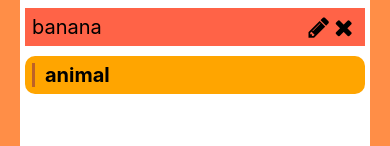
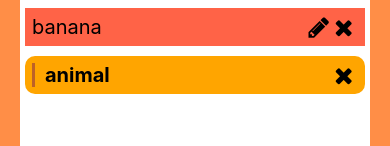
Before and after one commit to dongree/voca-note, a React Native app: screen /Management in a window 390 px wide. Shown: the part 135-281 px from the top of the page. Built offline with nearby package versions, Linux system fonts and the light colour scheme.

Commit message:
make delete functions

```diff
--- a/screens/management/main.js
+++ b/screens/management/main.js
@@ -5,6 +5,7 @@ import {
   View,
   TouchableOpacity,
   ScrollView,
+  Alert,
 } from 'react-native';
 import { FontAwesome } from '@expo/vector-icons';
 import CardModal from './cardModal';
@@ -104,6 +105,51 @@ const Management = ({ navigation }) => {
     setDatas(newData);
   };
 
+  const deleteCard = key => {
+    Alert.alert('Delete Card', 'Are you sure?', [
+      { text: 'Cancel' },
+      {
+        text: "I'm Sure",
+        onPress: () => {
+          const newData = { ...datas };
+          delete newData[key];
+          setDatas(newData);
+        },
+      },
+    ]);
+  };
+
+  const deleteIn = (newData, folderKey) => {
+    Object.keys(newData).map(key => {
+      if (datas[key].vKey === Number(folderKey)) {
+        if (datas[key].type === 'folder') {
+          const temp = newData;
+          newData = deleteIn(temp, key);
+        }
+        delete newData[key];
+      }
+    });
+    return newData;
+  };
+
+  const deleteFolder = folderKey => {
+    Alert.alert(
+      'Delete Folder',
+      'If you delete this folder, all data in the folder will be deleted. Are you sure?',
+      [
+        { text: 'Cancel' },
+        {
+          text: "I'm Sure",
+          onPress: () => {
+            const newData = deleteIn({ ...datas }, folderKey);
+            delete newData[folderKey];
+            setDatas(newData);
+          },
+        },
+      ]
+    );
+  };
+
   return (
     <View style={styles.container}>
       <View style={styles.header}>
@@ -130,7 +176,10 @@ const Management = ({ navigation }) => {
                   <TouchableOpacity style={styles.cardBtn}>
                     <FontAwesome name="pencil" size={24} color="black" />
                   </TouchableOpacity>
-                  <TouchableOpacity style={styles.cardBtn}>
+                  <TouchableOpacity
+                    style={styles.cardBtn}
+                    onPress={() => deleteCard(key)}
+                  >
                     <FontAwesome name="remove" size={24} color="black" />
                   </TouchableOpacity>
                 </View>
@@ -149,6 +198,12 @@ const Management = ({ navigation }) => {
                 }}
               >
                 <Text style={styles.folderText}>{datas[key].name}</Text>
+                <TouchableOpacity
+                  style={styles.folderBtn}
+                  onPress={() => deleteFolder(key)}
+                >
+                  <FontAwesome name="remove" size={24} color="black" />
+                </TouchableOpacity>
               </TouchableOpacity>
             )
           ) : null
@@ -277,10 +332,15 @@ const styles = StyleSheet.create({
   folder: {
     backgroundColor: 'orange',
     flexDirection: 'row',
+    justifyContent: 'space-between',
     alignItems: 'center',
     margin: 5,
     padding: 7,
     borderRadius: 10,
+  },
+
+  folderBtn: {
+    marginRight: 5,
   },
 
   folderText: {
```
